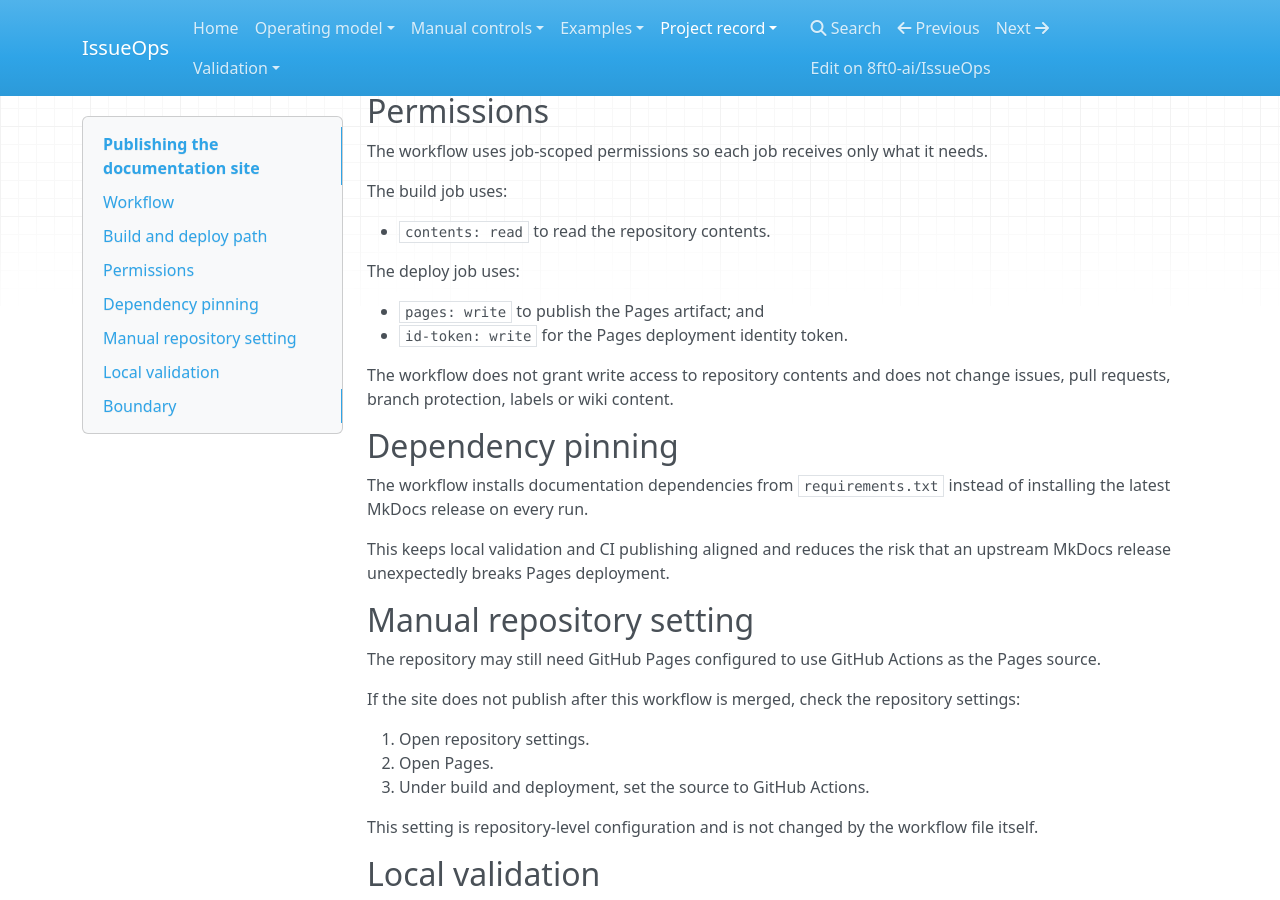
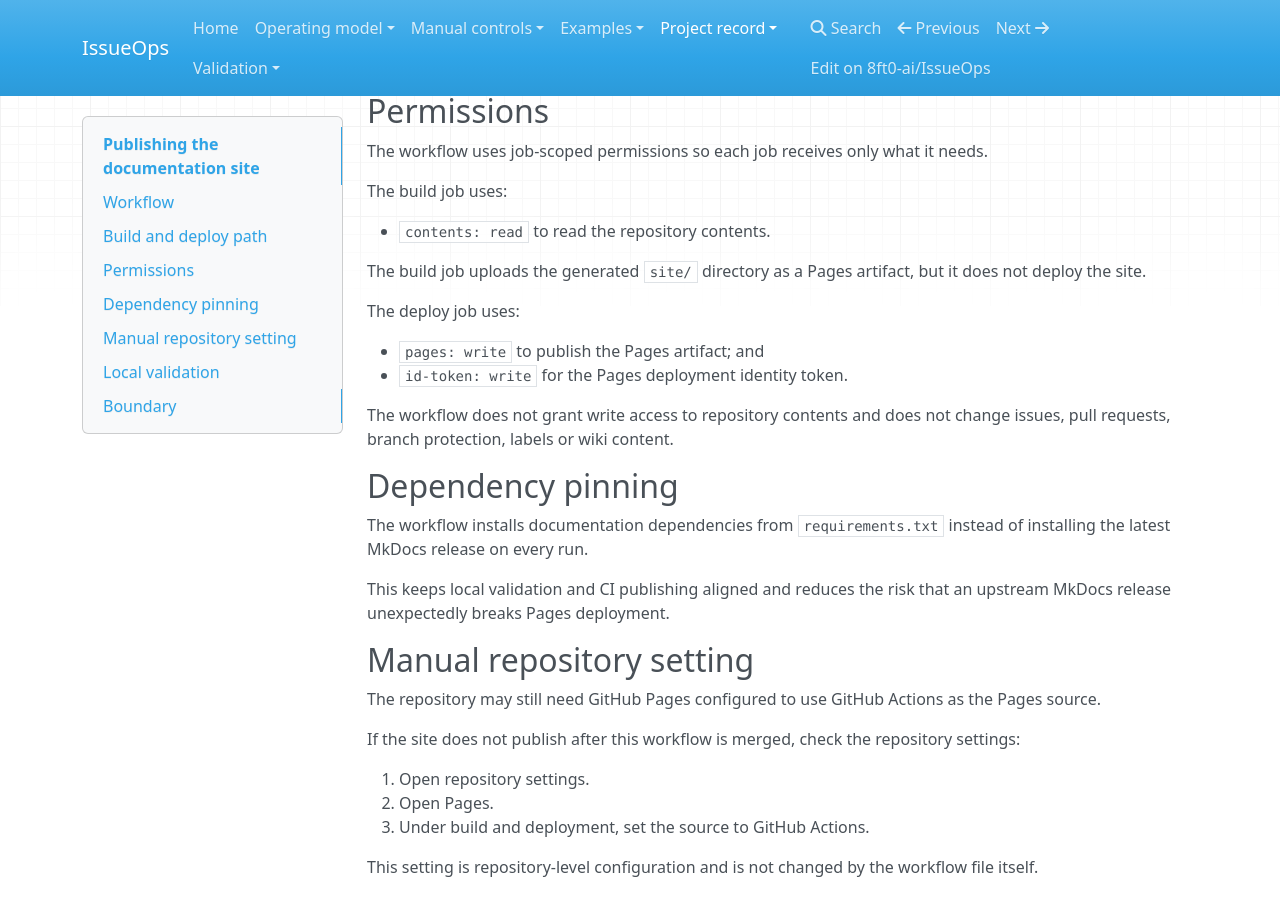
Before and after one commit to 8ft0-ai/IssueOps, an MkDocs documentation site: the page built from docs/publishing.md, in a window 1280 px wide and 900 px high, scrolled down 647 px. Built offline with MkDocs 1.6.1, drawn with Linux system fonts in a browser that asks for light colours; nearby versions of some CDN libraries.

Commit message:
Clarify Pages artifact upload permission boundary

```diff
--- a/docs/publishing.md
+++ b/docs/publishing.md
@@ -32,6 +32,8 @@ The workflow uses job-scoped permissions so each job receives only what it needs
 The build job uses:
 
 - `contents: read` to read the repository contents.
+
+The build job uploads the generated `site/` directory as a Pages artifact, but it does not deploy the site.
 
 The deploy job uses:
 
```
